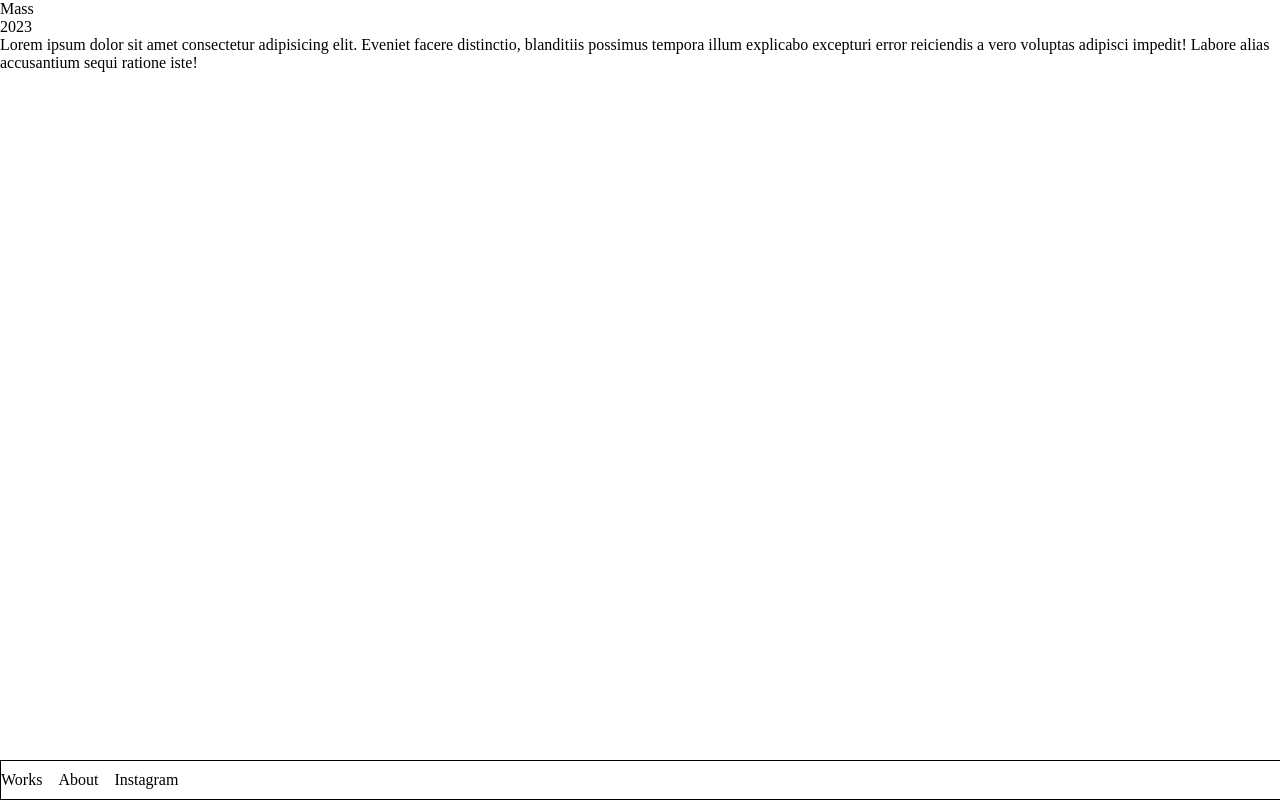
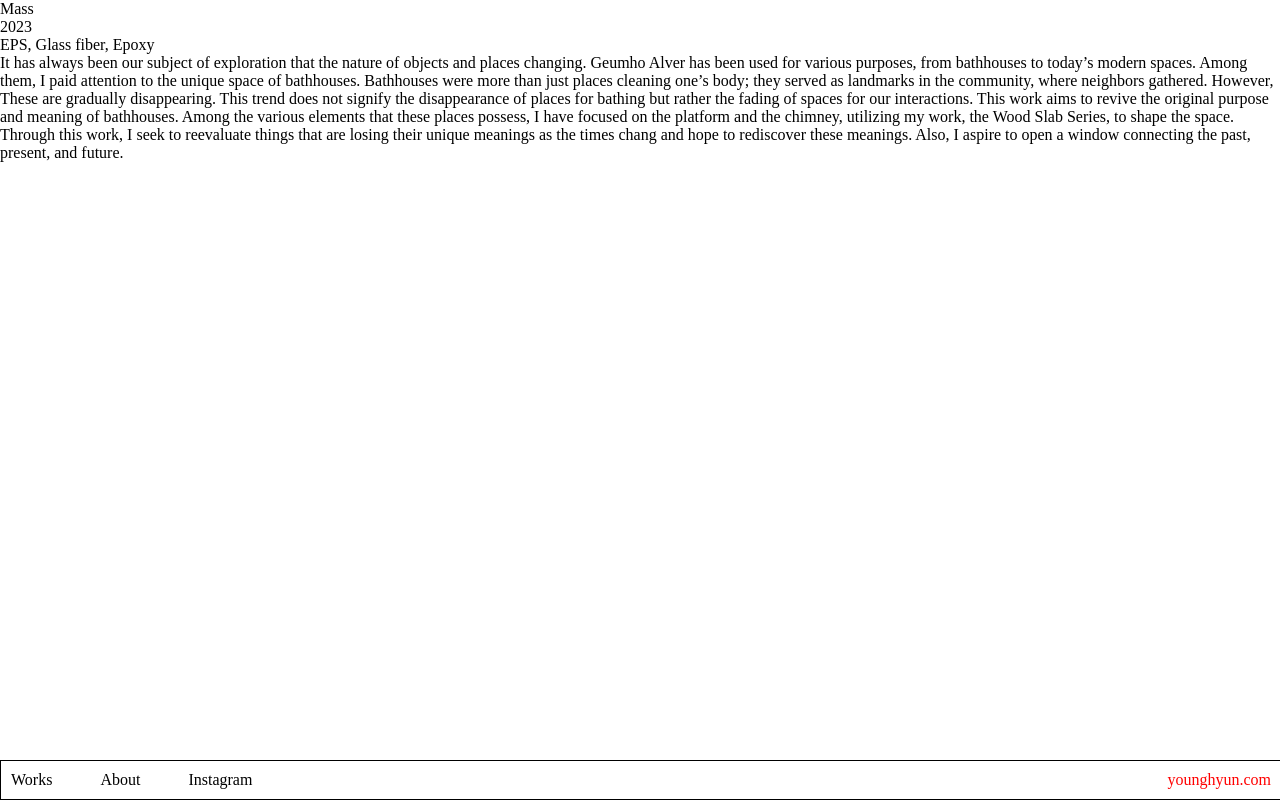
Before and after one commit to yongisadragon/younghyun, a React (Vite) app: page /works/Mass in a window 1280 px wide. Built offline with nearby package versions, Linux system fonts and the light colour scheme.

Commit message:
links 정리

```diff
--- /dev/null
+++ b/src/common/backButton/BackButton.jsx
@@ -0,0 +1,5 @@
+import React from "react";
+
+export default function BackButton() {
+  return <div>BackButton</div>;
+}
--- a/src/common/navBar/NavBar.jsx
+++ b/src/common/navBar/NavBar.jsx
@@ -8,7 +8,7 @@ export default function NavBar({ setIsAbout }) {
   return (
     <div className={styles.container}>
       <div className={styles.links}>
-        <div
+        <p
           onClick={() => {
             navigate("/");
             window.scrollTo({
@@ -17,20 +17,21 @@ export default function NavBar({ setIsAbout }) {
             });
           }}>
           Works
-        </div>
-        <div
+        </p>
+        <p
           onClick={() => {
             // setSearchAbout({ about: "leeyounghyun" });
             setIsAbout(true);
           }}>
           About
-        </div>
-        <div
+        </p>
+        <p
           onClick={() => {
             window.open("https://www.instagram.com/leeygnhn/", "_blank");
           }}>
           Instagram
-        </div>
+        </p>
+        <p>younghyun.com</p>
       </div>
     </div>
   );
--- a/src/common/navBar/NavBar.module.css
+++ b/src/common/navBar/NavBar.module.css
@@ -1,7 +1,6 @@
 .container {
   position: fixed;
   bottom: 0;
-  padding: 10px 0;
   z-index: 20; /* 적절한 z-index 값을 설정합니다. */
   background-color: white;
   width: 100%;
@@ -9,11 +8,20 @@
 }
 
 .links {
-  cursor: pointer;
   display: flex;
-  gap: 1rem;
+  padding: 10px 10px;
+  gap: 3rem;
   & > *:hover {
     /* transition: 0.3s; */
     opacity: 0.5;
+    scale: 0.95;
+  }
+
+  & > p {
+    cursor: pointer;
+  }
+  & > p:last-child {
+    color: red;
+    margin-left: auto;
   }
 }
--- a/src/components/works/Works.jsx
+++ b/src/components/works/Works.jsx
@@ -10,12 +10,24 @@ export default function Works() {
     <div>
       <div>{work.title.replace("-", " ")}</div>
       <p>{work.year}</p>
-      <div>
-        Lorem ipsum dolor sit amet consectetur adipisicing elit. Eveniet facere
-        distinctio, blanditiis possimus tempora illum explicabo excepturi error
-        reiciendis a vero voluptas adipisci impedit! Labore alias accusantium
-        sequi ratione iste!
-      </div>
+      <p>{work.materials}</p>
+      <p>
+        It has always been our subject of exploration that the nature of objects
+        and places changing. Geumho Alver has been used for various purposes,
+        from bathhouses to today’s modern spaces. Among them, I paid attention
+        to the unique space of bathhouses. Bathhouses were more than just places
+        cleaning one’s body; they served as landmarks in the community, where
+        neighbors gathered. However, These are gradually disappearing. This
+        trend does not signify the disappearance of places for bathing but
+        rather the fading of spaces for our interactions. This work aims to
+        revive the original purpose and meaning of bathhouses. Among the various
+        elements that these places possess, I have focused on the platform and
+        the chimney, utilizing my work, the Wood Slab Series, to shape the
+        space. Through this work, I seek to reevaluate things that are losing
+        their unique meanings as the times chang and hope to rediscover these
+        meanings. Also, I aspire to open a window connecting the past, present,
+        and future.
+      </p>
     </div>
   );
 }
```
